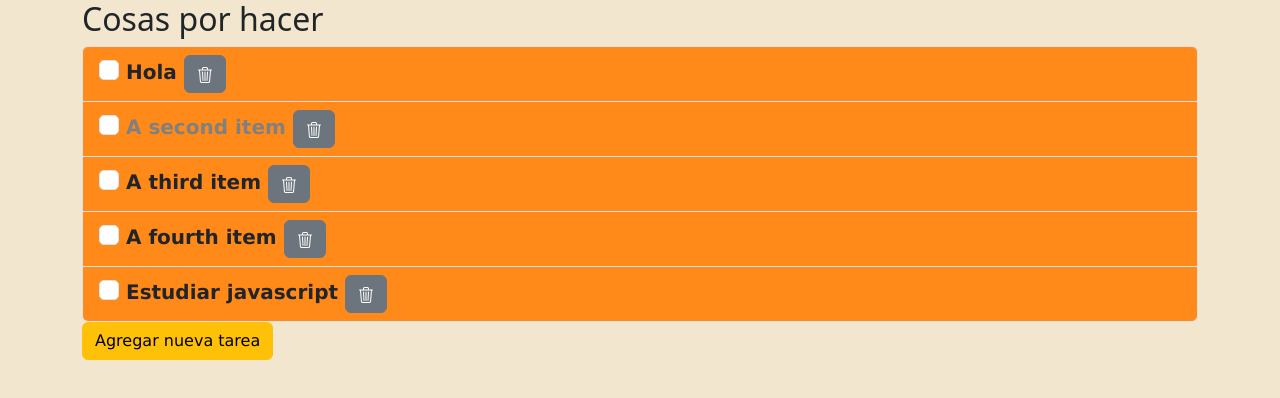
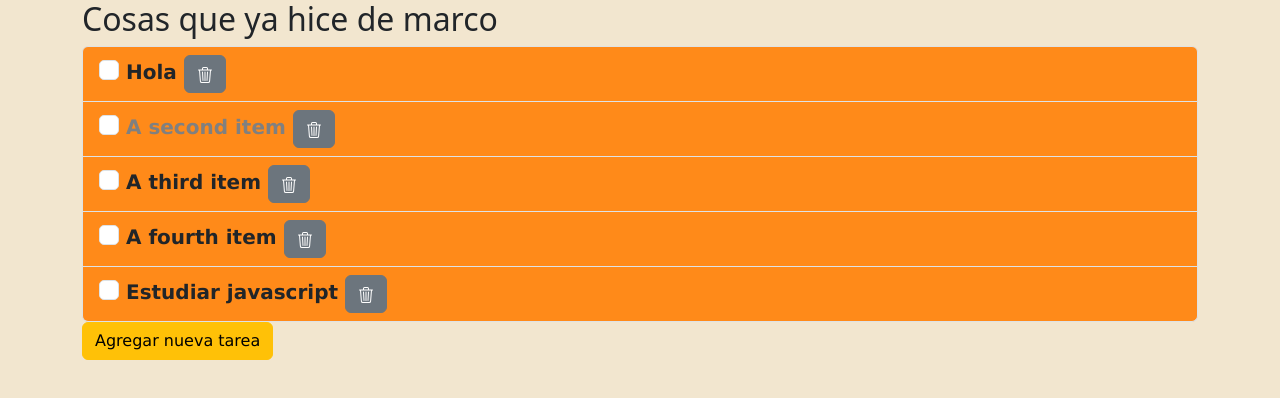
Before and after one commit to marcomorales16/todo_list, a plain HTML site: page index.html in a window 1280 px wide. Drawn offline with nearby package versions, Linux system fonts and the light colour scheme.

Commit message:
Commit de prueba

```diff
--- a/index.html
+++ b/index.html
@@ -21,7 +21,7 @@
     <div style="background-color: #f2e6cf; height: 100vh; width: 100vw">
       <div class="container">
         <!--style="margin-left: 20px"-->
-        <h2>Cosas por hacer</h2>
+        <h2>Cosas que ya hice de marco</h2>
         <div id="listado_de_tareas">
           <ul class="list-group">
             <li class="list-group-item tarea_de_la_lista">
```
